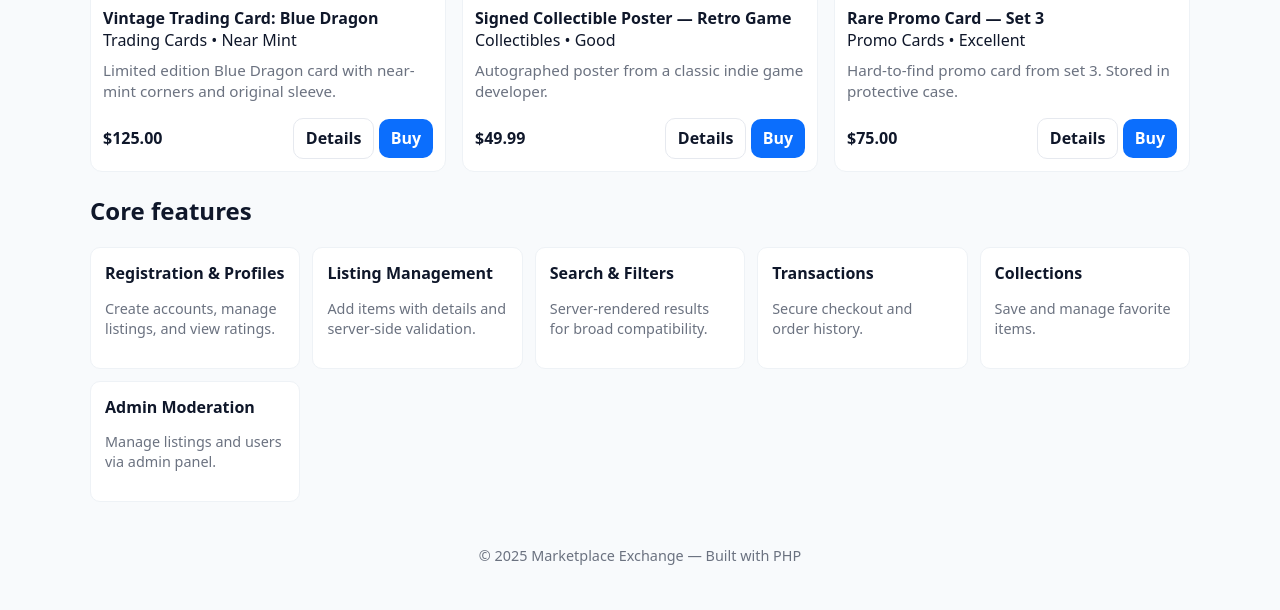
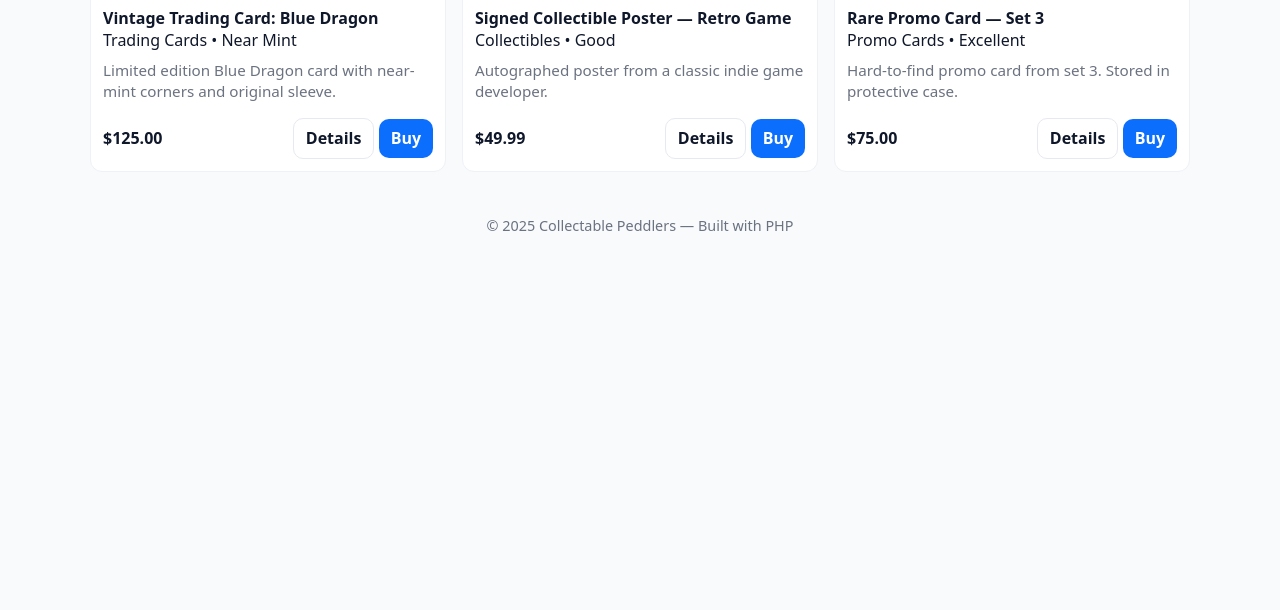
Before and after one commit to AJ-Schulte/ASE230-GroupProject, a PHP site: page / in a window 1280 px wide. Shown: the part 787-1397 px from the top of the page. After the commit the page ends 1018 px from the top, so only its background shows below. Run offline with PHP 8.4, Linux system fonts and the light colour scheme.

Commit message:
Updated index with new name

```diff
--- a/index.php
+++ b/index.php
@@ -22,14 +22,14 @@ $user = $_SESSION['user'] ?? null;
 <head>
     <meta charset="utf-8">
     <meta name="viewport" content="width=device-width,initial-scale=1">
-    <title>Marketplace Exchange — Buy &amp; Sell Cards &amp; Collectibles</title>
+    <title>Collectable Peddlers — Buy &amp; Sell Cards &amp; Collectibles</title>
     <meta name="description" content="A lightweight PHP marketplace focused on trading cards, collectibles and niche goods.">
     <link rel="stylesheet" href="assets/css/style.css">
 </head>
 <body>
     <div class="container">
         <header>
-            <a href="/" class="brand"><div class="logo">MX</div><div><div class="brand-name">Marketplace Exchange</div><div class="brand-tag">Buy • Sell • Trade — Cards &amp; Collectibles</div></div></a>
+            <a href="/" class="brand"><div class="logo">MX</div><div><div class="brand-name">Collectable Peddlers</div><div class="brand-tag">Buy • Sell • Trade — Cards &amp; Collectibles</div></div></a>
             <nav>
                 <a href="/browse.php">Browse</a>
                 <a href="/sell.php">Sell</a>
@@ -110,22 +110,10 @@ $user = $_SESSION['user'] ?? null;
                     <?php endforeach; ?>
                 </div>
             </section>
-
-            <section class="features">
-                <h2>Core features</h2>
-                <div class="features-grid">
-                    <div class="feature"><strong>Registration &amp; Profiles</strong><p>Create accounts, manage listings, and view ratings.</p></div>
-                    <div class="feature"><strong>Listing Management</strong><p>Add items with details and server-side validation.</p></div>
-                    <div class="feature"><strong>Search &amp; Filters</strong><p>Server-rendered results for broad compatibility.</p></div>
-                    <div class="feature"><strong>Transactions</strong><p>Secure checkout and order history.</p></div>
-                    <div class="feature"><strong>Collections</strong><p>Save and manage favorite items.</p></div>
-                    <div class="feature"><strong>Admin Moderation</strong><p>Manage listings and users via admin panel.</p></div>
-                </div>
-            </section>
         </main>
 
         <footer>
-            <div>© <?=date('Y')?> Marketplace Exchange — Built with PHP</div>
+            <div>© <?=date('Y')?> Collectable Peddlers — Built with PHP</div>
         </footer>
     </div>
 </body>
```
